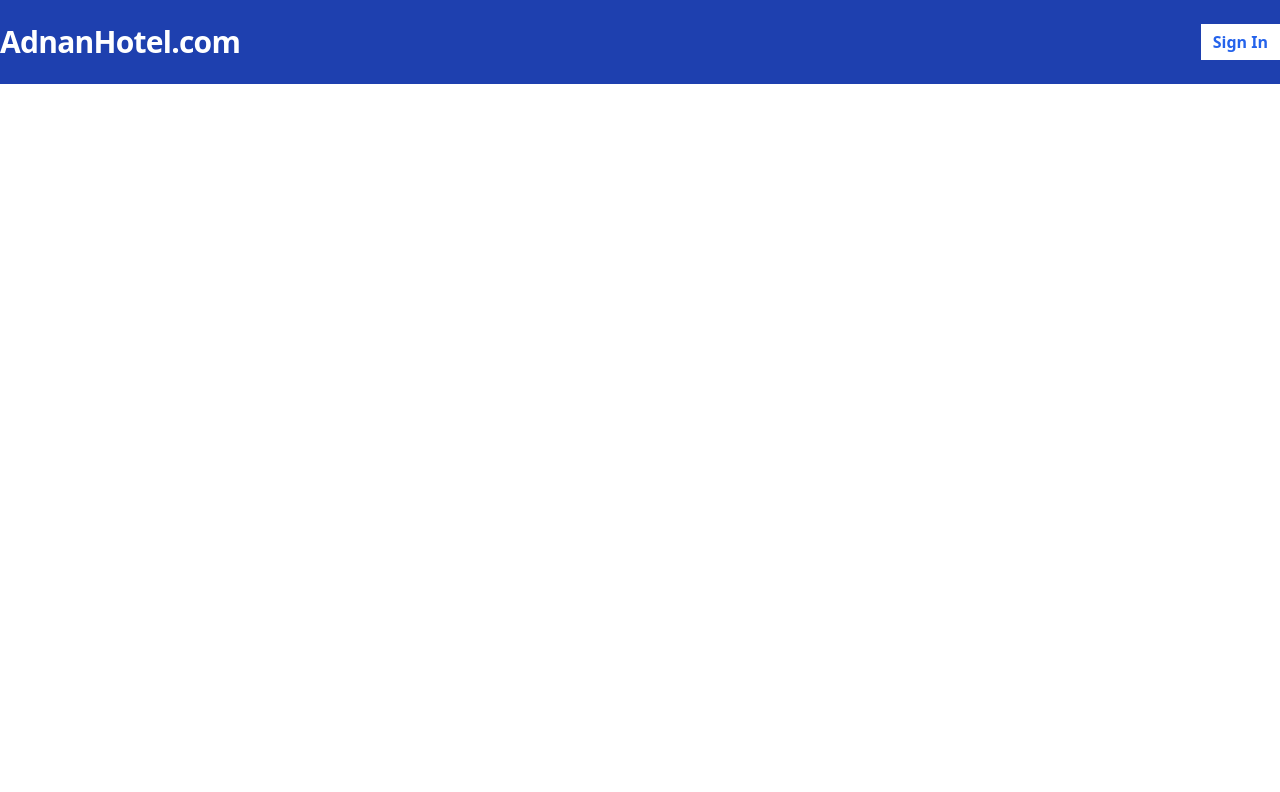
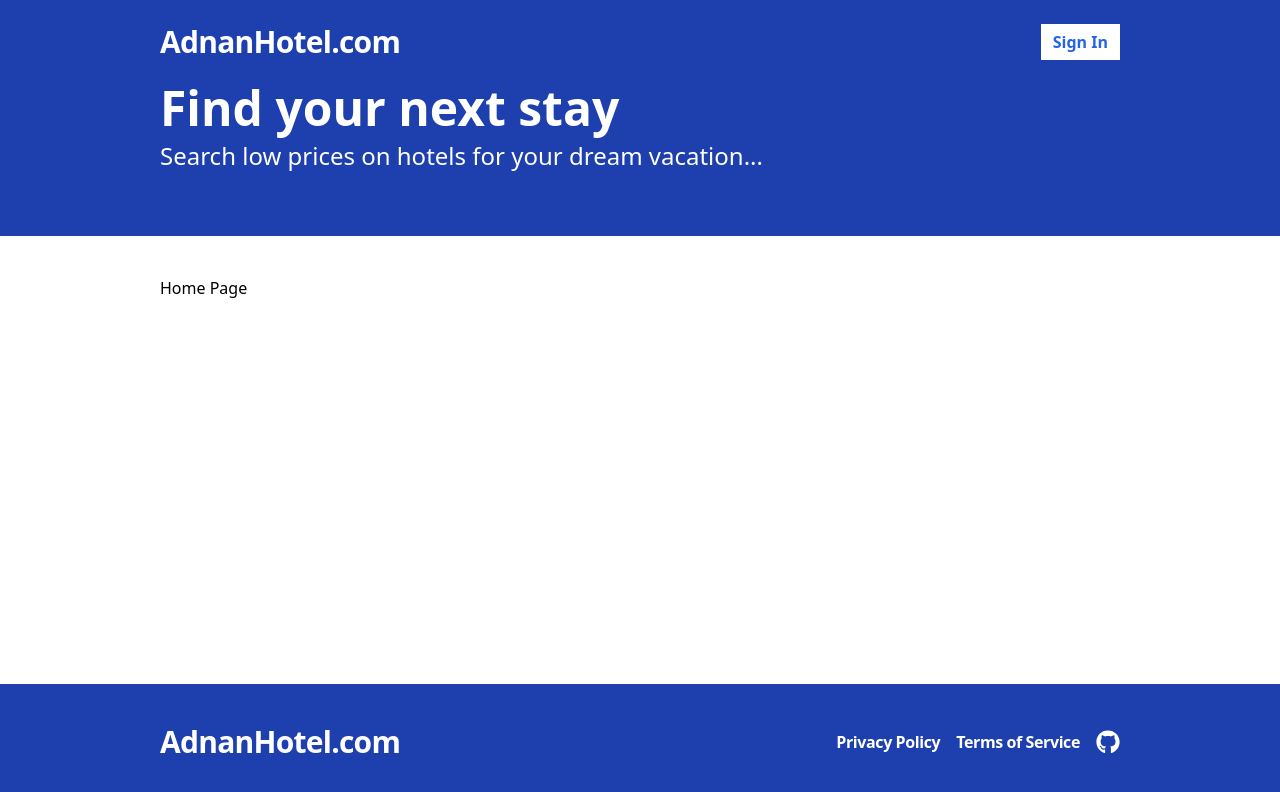
Before and after one commit to Adnan-Ahmed07/Mern_Stack_Hotel_Project, a React (Vite) app in the folder frontend/: page / in a window 1280 px wide. Shown: the top 792 px of the page. Built offline with nearby package versions, Linux system fonts and the light colour scheme.

Commit message:
in layout add home and footer

```diff
--- a/frontend/package.json
+++ b/frontend/package.json
@@ -11,8 +11,10 @@
   },
   "dependencies": {
     "@tailwindcss/vite": "^4.1.6",
+    "framer-motion": "^12.11.0",
     "react": "^19.1.0",
     "react-dom": "^19.1.0",
+    "react-icons": "^5.5.0",
     "react-router-dom": "^7.6.0"
   },
   "devDependencies": {
--- a/frontend/src/App.tsx
+++ b/frontend/src/App.tsx
@@ -1,5 +1,5 @@
 // src/App.tsx
-import { BrowserRouter as Router, Routes, Route } from "react-router-dom";
+import { BrowserRouter as Router, Routes, Route, Navigate } from "react-router-dom";
 import './App.css'; // This is crucial
 
 import Layout from "./layouts/Layout";
@@ -8,7 +8,18 @@ function App() {
   return (
     <Router>
       <Routes>
-        <Route path="/" element={<Layout />} />
+        <Route
+          path="/"
+          element={
+            <Layout>
+              <p>Home Page</p>
+            </Layout>
+          }
+        />
+          <Route path="/search" element={ <Layout>
+              <p>Search Page</p>
+            </Layout>}/>
+          <Route path="*" element={<Navigate to="/" />} />
       </Routes>
     </Router>
 
--- /dev/null
+++ b/frontend/src/components/Footer.tsx
@@ -0,0 +1,29 @@
+// Footer.tsx
+import { FaGithub } from "react-icons/fa";
+
+const Footer = () => {
+  return (
+    <div className="bg-blue-800 py-10">
+      <div className="container mx-auto flex justify-between items-center">
+        <span className="text-3xl text-white font-bold tracking-tight">
+          AdnanHotel.com
+        </span>
+        <span className="text-white font-bold tracking-tight flex items-center gap-4">
+          <p className="cursor-pointer">Privacy Policy</p>
+          <p className="cursor-pointer">Terms of Service</p>
+          <a
+            href="https://github.com/Adnan-Ahmed07"
+            target="_blank"
+            rel="noopener noreferrer"
+            className="text-white hover:text-gray-200"
+            title="View our GitHub"
+          >
+            <FaGithub size={24} />
+          </a>
+        </span>
+      </div>
+    </div>
+  );
+};
+
+export default Footer;
--- /dev/null
+++ b/frontend/src/components/Hero.tsx
@@ -0,0 +1,14 @@
+const Hero = () => {
+  return (
+    <div className="bg-blue-800 pb-16">
+      <div className="container mx-auto flex flex-col gap-2">
+        <h1 className="text-5xl text-white font-bold">Find your next stay</h1>
+        <p className="text-2xl text-white">
+          Search low prices on hotels for your dream vacation...
+        </p>
+      </div>
+    </div>
+  );
+};
+
+export default Hero;
--- a/frontend/src/layouts/Layout.tsx
+++ b/frontend/src/layouts/Layout.tsx
@@ -1,16 +1,16 @@
+import Footer from "@/components/Footer";
 import Header from "@/components/Header";
-import { Outlet } from "react-router-dom";
-
-
-
-
-const Layout = () => {
+import Hero from "@/components/Hero";
+interface Props {
+  children: React.ReactNode;
+}
+const Layout = ({ children }: Props) => {
   return (
     <div className="flex flex-col min-h-screen">
       <Header />
-    <main className="flex-1">
-        <Outlet />
-      </main>
+      <Hero />
+       <div className="container mx-auto py-10 flex-1">{children}</div>
+      <Footer />
     </div>
   );
 };
--- a/frontend/tailwind.config.js
+++ b/frontend/tailwind.config.js
@@ -3,7 +3,12 @@ export default {
 
     content: ["./index.html", "./src/**/*.{js,ts,jsx,tsx}"],
   theme: {
-  	extend: {}
+  	extend: {},
+    container: {
+      padding: {
+        md: "10rem",
+      },
+    },
   },
   plugins: [],
 }
```
Also changed, not shown: frontend/src/components/Header.tsx (line endings or trailing spaces), 1 other file (tests, documents, lock files or other folders).
